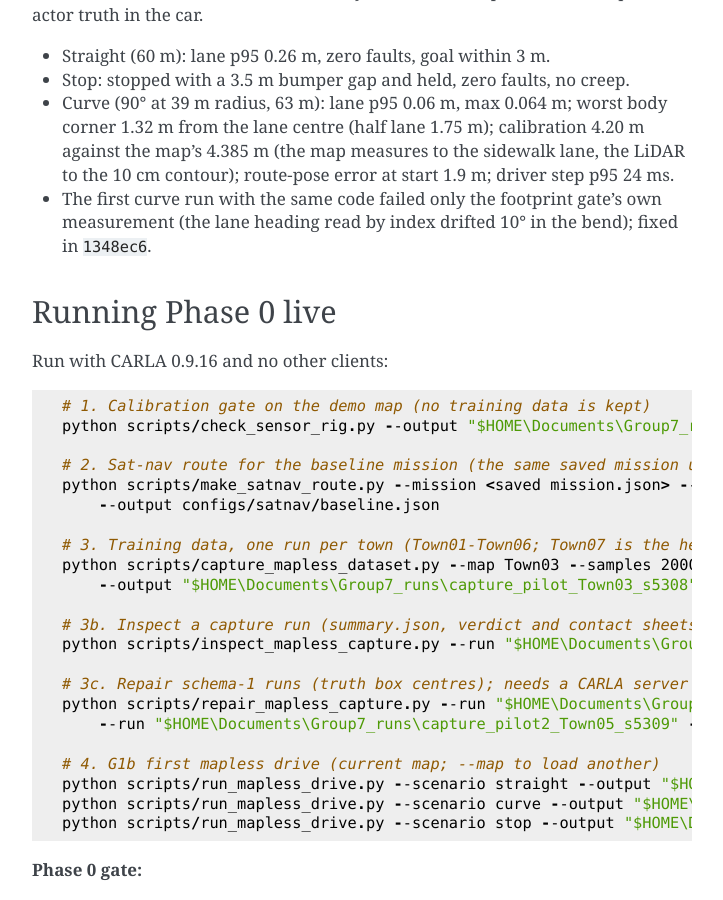
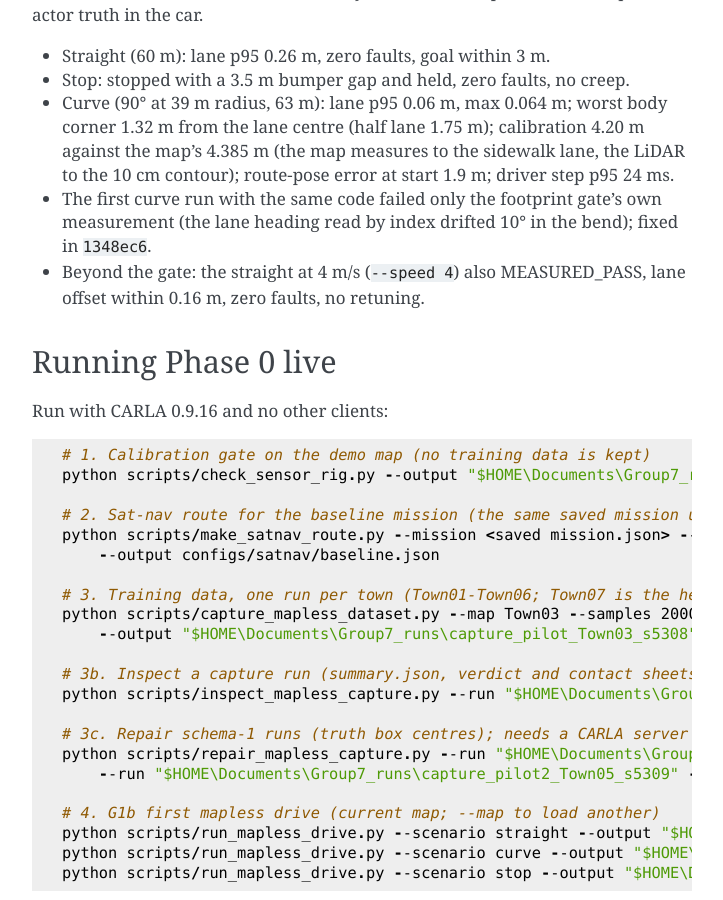
Before and after one commit to kkaaman/kkaaman-elec5308-a2-mo, a Sphinx documentation site: the page built from docs/mapless_autonomy.md, in a window 1280 px wide and 900 px high, scrolled down 17504 px. Shown: the whole window, without its empty margins (388-1111 px from the left). Built offline with Sphinx 7.4.7, drawn with Linux system fonts in a browser that asks for light colours.

Commit message:
AI Journal: Assignment 2 (Mapless extension) - [MAPLESS-G1b] docs: straight at 4 m/s MEASURED_PASS {   "studentId": "kkaaman",   "groupId": "7",   "taskId": "Assignment 2 (Mapless extension)",   "tool": "Claude Fable",   "isPaid": true,   "modelVersion": "5.1",   "language": "English (Australia) 🇦🇺",   "interactions": [     {       "prompt": "Shared a straight run at 4 m/s (MEASURED_PASS) to be added to the record",       "response": "It added that the straight at 4 m/s also passed, with the lane offset within 0.16 m, zero faults and no retuning.",       "intent": "Design Analysis",       "aiAccuracy": "Perfect",       "humanIntervention": "Ran the straight at 4 m/s and uploaded the result",       "verificationMethod": "Manual Trace",       "evaluationConfidence": 5     }   ],   "metaReflection": {     "utilityScore": 5,     "processEvolution": "",     "criticalMoment": "",     "skillDependency": "testing beyond the gate",     "synthesis": ""   },   "tags": [],   "status": "complete",   "id": "197a7221-8efc-40da-a17b-6a5bf422d62b",   "createdAt": "2026-11-07T09:24:04.555Z" }

```diff
--- a/docs/mapless_autonomy.md
+++ b/docs/mapless_autonomy.md
@@ -542,6 +542,8 @@ the car.
   error at start 1.9 m; driver step p95 24 ms.
 - The first curve run with the same code failed only the footprint gate's own
   measurement (the lane heading read by index drifted 10° in the bend); fixed in `1348ec6`.
+- Beyond the gate: the straight at 4 m/s (`--speed 4`) also MEASURED_PASS, lane offset
+  within 0.16 m, zero faults, no retuning.
 
 ## Running Phase 0 live
 
```
